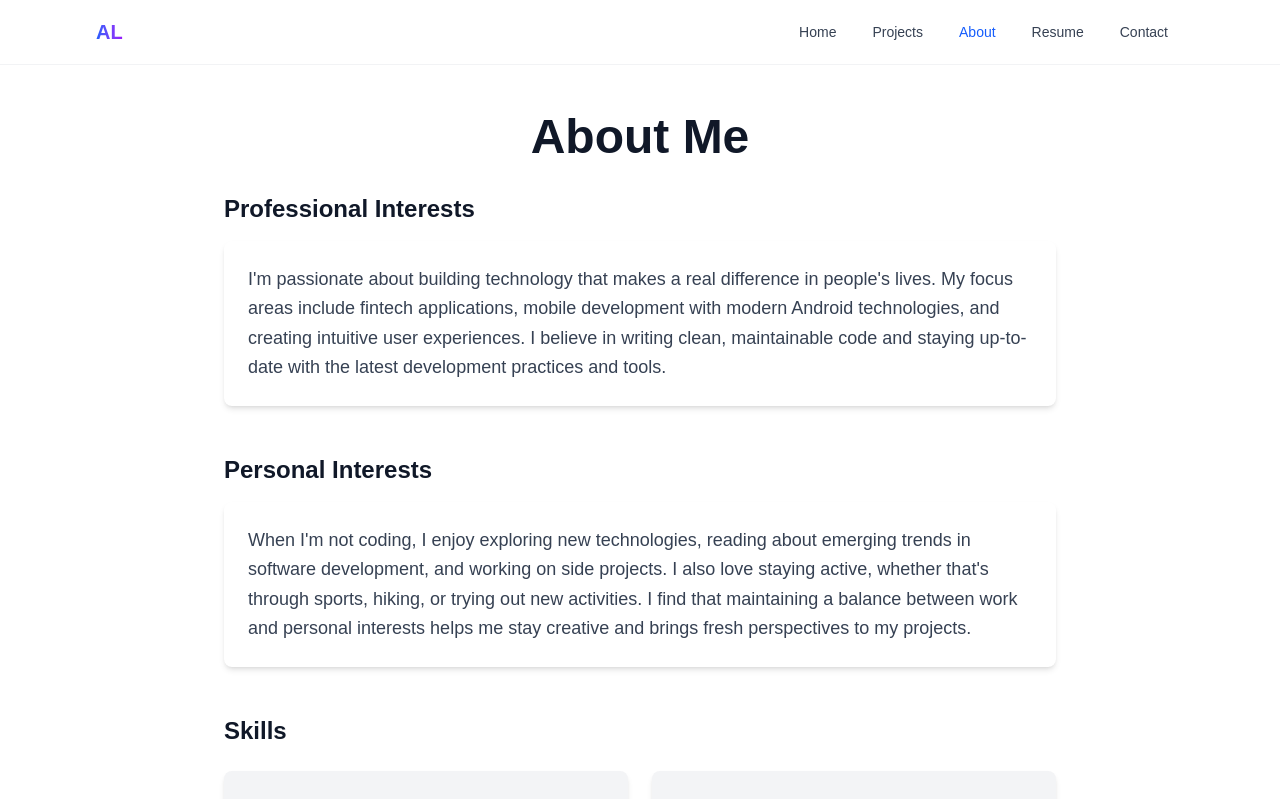
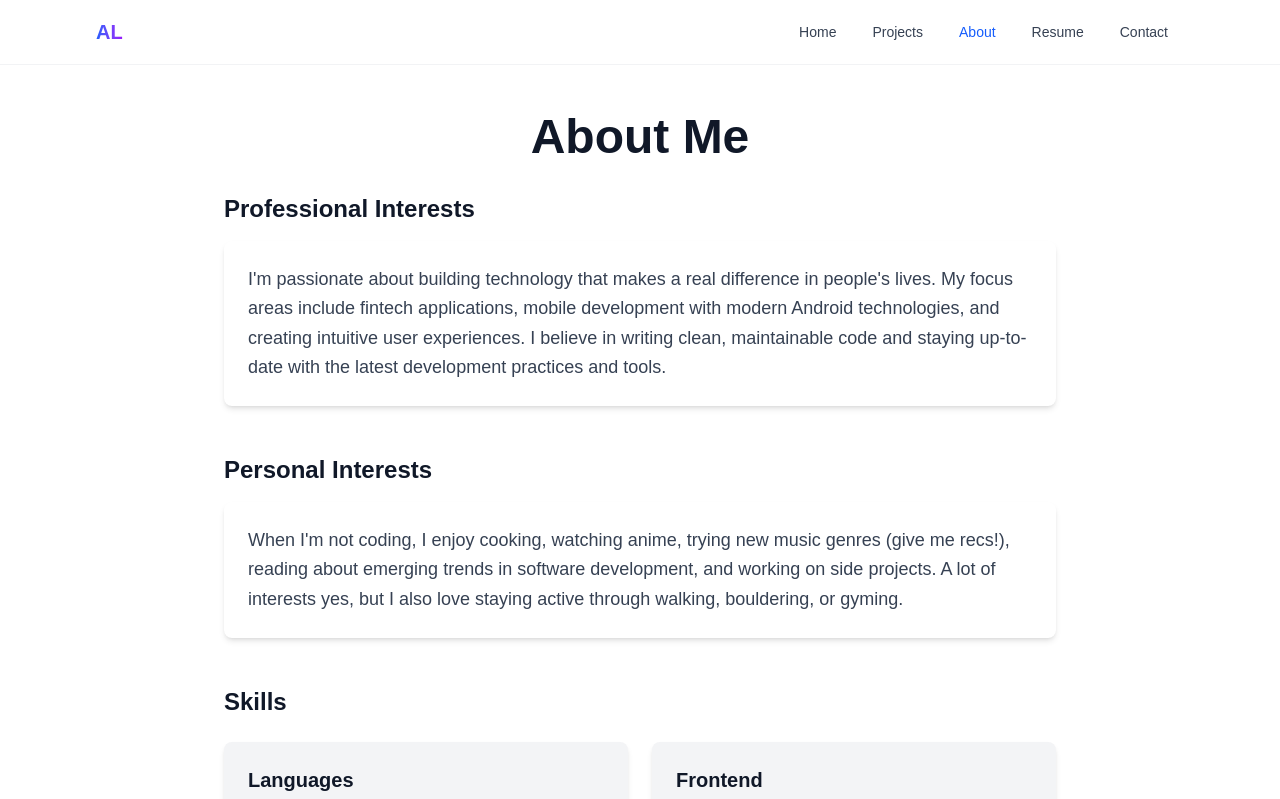
Before and after one commit to Andrew-dev1/personal-site, a Next.js app: page /about in a window 1280 px wide. Shown: the top 799 px of the page. Built offline with nearby package versions, Linux system fonts and the light colour scheme.

Commit message:
final quick edits
still need to add more projects soon

```diff
--- a/src/app/about/page.tsx
+++ b/src/app/about/page.tsx
@@ -35,10 +35,9 @@ export default function AboutPage() {
         </h2>
         <div className="bg-white dark:bg-gray-800 p-6 rounded-lg shadow-md">
           <p className="text-lg text-gray-700 dark:text-gray-300 leading-relaxed">
-            When I&apos;m not coding, I enjoy exploring new technologies, reading about emerging trends in software development,
-            and working on side projects. I also love staying active, whether that&apos;s through sports, hiking, or trying out
-            new activities. I find that maintaining a balance between work and personal interests helps me stay creative and
-            brings fresh perspectives to my projects.
+            When I&apos;m not coding, I enjoy cooking, watching anime, trying new music genres (give me recs!), reading about emerging trends in software development,
+            and working on side projects.
+            A lot of interests yes, but I also love staying active through walking, bouldering, or gyming.
           </p>
         </div>
       </section>
```
